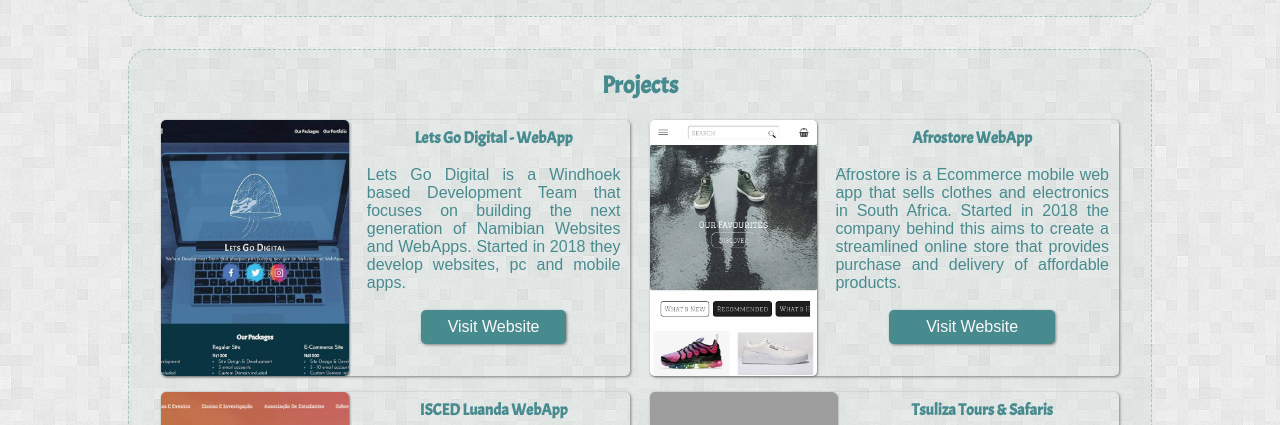
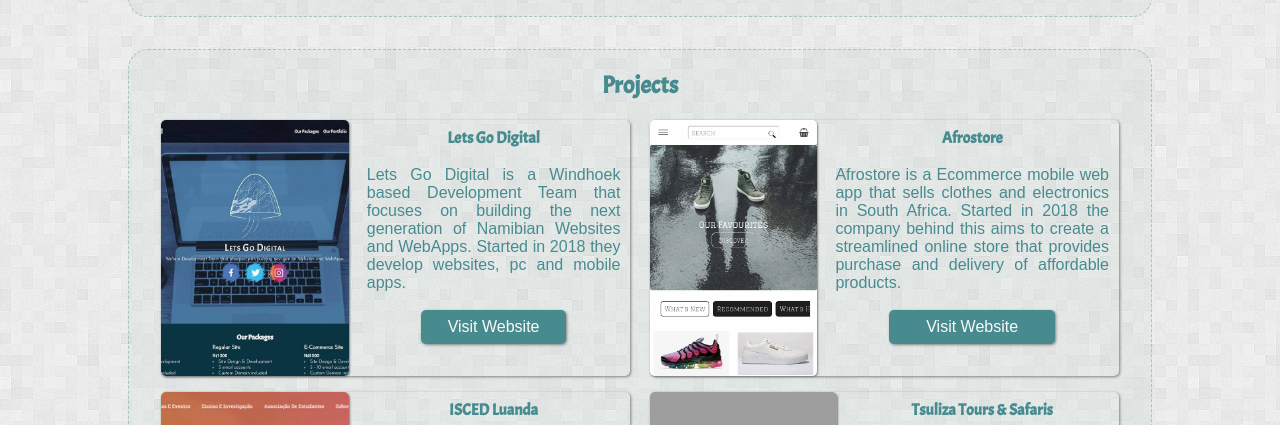
Before and after one commit to TanxyRogue/craig-tanaka, a plain HTML site: page public/index.html in a window 1280 px wide. Shown: the part 800-1225 px from the top of the page. Drawn offline with Linux system fonts and the light colour scheme; some packages are replaced by stand-ins of ours; grey boxes are pictures that could not be loaded; a web font is replaced by a local one.

Commit message:
Removed unnecessary text

```diff
--- a/public/index.html
+++ b/public/index.html
@@ -83,7 +83,7 @@
                     <article class="project-card">
                         <img src="img/LetsGoDigital.jpg" alt="Verynice Store ront Logo" class="project-img">
                         <div class="project-body">
-                            <h4 class="project-title">Lets Go Digital - WebApp</h4>
+                            <h4 class="project-title">Lets Go Digital</h4>
                             <div class="project-details">
                                 Lets Go Digital is a Windhoek based Development Team that focuses on building the next generation of Namibian Websites and WebApps. Started in 2018 they develop websites, pc and mobile apps.
                             </div>
@@ -94,7 +94,7 @@
                     <article class="project-card">
                         <img src="img/afrostore.jpg" alt="Verynice Store Front Logo" class="project-img">
                         <div class="project-body">
-                            <h4 class="project-title">Afrostore WebApp</h4>
+                            <h4 class="project-title">Afrostore</h4>
                             <div class="project-details">
                                 Afrostore is a Ecommerce mobile web app that sells clothes and electronics in South Africa. Started in 2018 the company behind this aims to create a streamlined online store that provides purchase and delivery of affordable products.
                             </div>
@@ -109,7 +109,7 @@
                     <article class="project-card">
                         <img src="img/isced website.jpg" alt="Verynice Store Front Logo" class="project-img project-img-gif">
                         <div class="project-body">
-                            <h4 class="project-title">ISCED Luanda WebApp</h4>
+                            <h4 class="project-title">ISCED Luanda</h4>
                             <div class="project-details">
                                 The Luanda Higher Institute of Educational Sciences is a public higher education institution that has been serving the training of teachers, school managers and other professionals in education and scientific research since the 1980s
                             </div>
```
